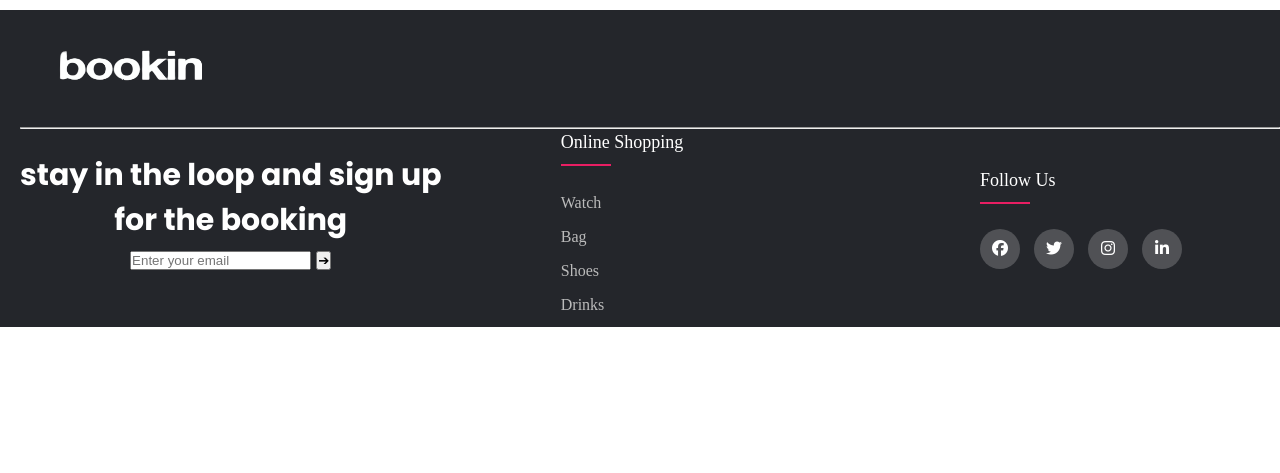
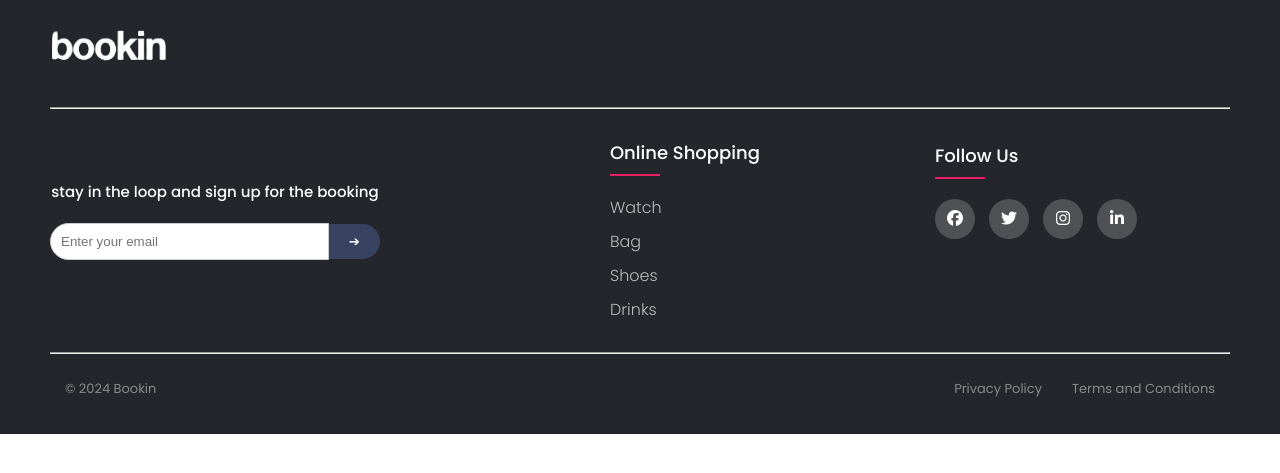
Before and after one commit to methnuka/Booking-System, a PHP site: page /Booking-System/footer/footer.html in a window 1280 px wide. Shown: the top 473 px of the page. Run offline with PHP 8.4, Linux system fonts and the light colour scheme.

Commit message:
update footer

```diff
--- a/footer/footer.html
+++ b/footer/footer.html
@@ -17,39 +17,57 @@
         <div class="container">
             <div class="container1">
                 <img src="/images/booking2-removebg-preview.png" id="uniqueImageId"></a>
-                <hr>
-
+                <hr class="footerrule2" />
 
             </div>
 
             <div class="row">
                 <div class="container2">
                     <div class="word">
-                        <h2>stay in the loop and sign up<br> for the booking </h2>
-                        <input type="email" placeholder="Enter your email">
-                        <button>➔</button>
+                        <h2 class="heading2">stay in the loop and sign up for the booking</h2>
+
+                        <div class="email">
+                            <input type="email" placeholder="Enter your email">
+                            <button>➔</button>
+                        </div>
+
                     </div>
                 </div>
 
                 <div class="footer-col">
 
-                    <h4>online shopping</h4>
+                    <h4 class="heading4">online shopping</h4>
                     <ul>
-                        <li><a href="http://">watch</a></li>
-                        <li><a href="http://">bag</a></li>
-                        <li><a href="http://">shoes</a></li>
-                        <li><a href="http://">drinks</a></li>
+                        <li class="categories"><a href="http://">watch</a></li>
+                        <li class="categories"><a href="http://">bag</a></li>
+                        <li class="categories"><a href="http://">shoes</a></li>
+                        <li class="categories"><a href="http://">drinks</a></li>
                     </ul>
                 </div>
-                <div class="footer-col">
-                    <h4>follow us</h4>
+                <div class="footer-col2">
+                    <h4 class="heading4">follow us</h4>
                     <div class="social-links">
                         <a href="#"><i class="fab fa-facebook"></i></a>
                         <a href="#"><i class="fab fa-twitter"></i></a>
                         <a href="#"><i class="fab fa-instagram"></i></a>
                         <a href="#"><i class="fab fa-linkedin-in"></i></a>
                     </div>
+                </div>
 
+            </div>
+            <hr class="footerrule" />
+
+            <div class="main-div">
+                <div class="left-column">
+                    &copy; 2024 Bookin
+                </div>
+                <div class="right-column">
+                    <div class="privacy-policy">
+                        Privacy Policy
+                    </div>
+                    <div class="terms-conditions">
+                        Terms and Conditions
+                    </div>
                 </div>
             </div>
 
--- a/footer/style.css
+++ b/footer/style.css
@@ -13,9 +13,8 @@ body {
     align-items: center;
     justify-items: space-between;
     width: 100%;
-    /* max-width: 1170px; */
-    margin: 10px;
-    padding: 10px;
+    padding-left: 50px;
+    padding-right: 50px;
 }
 
 .row {
@@ -42,8 +41,9 @@ body {
 }
 
 #uniqueImageId {
-    width: 250px;
+    width: 200px;
     height: 100px;
+    transform: translateX(-30px);
 }
 
 ul {
@@ -53,18 +53,87 @@ ul {
 .footer {
     background-color: #24262b;
     padding: 0;
+    height: 100%;
+    width: auto;
+    padding-bottom: 20px;
 }
 
 .footer-col {
     width: 25%;
-    padding: 0 15px;
+    padding-bottom: 30px;
+    padding-top: 30px;
+    transform: translateX(100px);
+}
+
+.footer-col2 {
+    width: 25%;
+    padding-bottom: 50px;
+    transform: translateY(-10px);
+}
+
+.footer-col2 h4 {
+    font-size: 18px;
+    color: #ffffff;
+    text-transform: capitalize;
+    margin-bottom: 30px;
+    font-weight: 500;
+    position: relative;
+}
+
+.footer-col2 h4::before {
+    content: '';
+    position: absolute;
+    left: 0;
+    bottom: -10px;
+    background-color: #e91e63;
+    height: 2px;
+    box-sizing: border-box;
+    width: 50px;
+}
+
+.footer-col2 ul li:not(:last-child) {
+    margin-bottom: 10px;
+}
+
+.footer-col2 ul li a {
+    font-size: 16px;
+    text-transform: capitalize;
+    color: #ffffff;
+    text-decoration: none;
+    font-weight: 300;
+    color: #bbbbbb;
+    display: block;
+    transition: all 0.3s ease;
+}
+
+.footer-col2 ul li a:hover {
+    color: #ffffff;
+    padding-left: 8px;
+}
+
+.footer-col2 .social-links a {
+    display: inline-block;
+    height: 40px;
+    width: 40px;
+    background-color: rgba(255, 255, 255, 0.2);
+    margin: 0 10px 10px 0;
+    text-align: center;
+    line-height: 40px;
+    border-radius: 50%;
+    color: #ffffff;
+    transition: all 0.5s ease;
+}
+
+.footer-col2 .social-links a:hover {
+    color: #24262b;
+    background-color: #ffffff;
 }
 
 .footer-col h4 {
     font-size: 18px;
     color: #ffffff;
     text-transform: capitalize;
-    margin-bottom: 35px;
+    margin-bottom: 30px;
     font-weight: 500;
     position: relative;
 }
@@ -118,11 +187,11 @@ ul {
     background-color: #ffffff;
 }
 
-#footer-bottom {
-    margin-top: 20px;
+.footer-bottom {
+    margin-top: 100px;
 }
 
-#footer-bottom a {
+.footer-bottom a {
     color: white;
     text-decoration: underline;
     display: block;
@@ -132,6 +201,117 @@ ul {
 #footer-bottom p {
     color: white;
     margin: 5px 0;
+}
+
+.footerrule {
+    height: 0.1px;
+}
+
+.footerrule2 {
+    height: 2px;
+    background-color: white;
+}
+
+.email {
+    display: flex;
+    align-items: center;
+    width: 330px;
+    border: none;
+    outline: none;
+}
+
+.email input[type="email"] {
+    padding: 10px;
+    border: 1.5px solid #ccc;
+    border-radius: 20px 0 0 20px;
+    /* Rounded corners for the left side */
+    outline: none;
+    flex: 1;
+}
+
+.email button {
+    padding: 10px 20px;
+    border-left: none;
+    border-radius: 0 20px 20px 0;
+    /* Rounded corners for the right side */
+    background-color: #374360;
+    color: white;
+    cursor: pointer;
+    outline: none;
+    border: none;
+}
+
+.email button:hover {
+    background-color: #0056b3;
+}
+
+.heading2 {
+    font-size: 15px;
+    font-weight: 500;
+    color: #ffffff;
+    margin-bottom: 20px;
+    font-family: 'Poppins', sans-serif;
+}
+
+.line {
+    height: 1px;
+}
+
+.heading4 {
+    font-size: 10px;
+    font-weight: 500;
+    color: #ffffff;
+    margin-bottom: 20px;
+    font-family: 'Poppins', sans-serif;
+}
+
+.categories {
+    justify-content: space-between;
+    font-family: 'Poppins', sans-serif;
+    font-size: 5px;
+    color: #ffffff;
+}
+
+.main-div {
+    display: flex;
+    justify-content: space-between;
+    align-items: center;
+    padding: 10px;
+    font-family: 'Poppins', sans-serif;
+    padding-top: 20px;
+    font-size: 13px;
+    color: #8a8a8a;
+}
+
+.left-column {
+    flex: 1;
+    text-align: left;
+    padding: 5px;
+    font-family: 'Poppins', sans-serif;
+}
+
+.right-column {
+    flex: 1;
+    text-align: right;
+    display: flex;
+    justify-content: flex-end;
+    gap: 20px;
+    font-family: 'Poppins', sans-serif;
+}
+
+.privacy-policy,
+.terms-conditions {
+    padding: 5px;
+    cursor: pointer;
+    font-family: 'Poppins', sans-serif;
+    transition: all 0.3s ease;
+}
+
+.privacy-policy:hover,
+.terms-conditions:hover {
+    text-decoration: underline;
+    color: white;
+    transition: all;
 }
 
 
```
